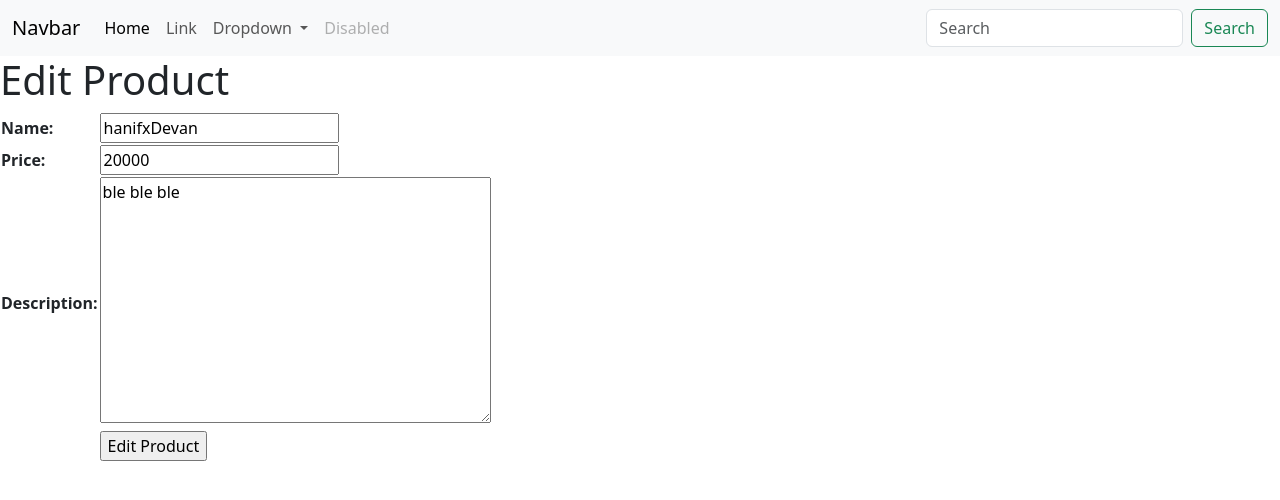
After one commit to KevinIW/shopping-list, a Django app: page /edit-product/1 in a window 1280 px wide. The commit adds this page. Shown: the top 500 px of the page. Run offline with Django 4.2, Linux system fonts and the light colour scheme; data comes from the database, SQL or seed files in the repository; both versions use the stored data as it was after the commit.

Commit message:
tutorial 4 selesai

```diff
--- /dev/null
+++ b/main/templates/edit_product.html
@@ -0,0 +1,22 @@
+{% extends 'base.html' %}
+
+{% load static %}
+
+{% block content %}
+
+<h1>Edit Product</h1>
+
+<form method="POST">
+    {% csrf_token %}
+    <table>
+        {{ form.as_table }}
+        <tr>
+            <td></td>
+            <td>
+                <input type="submit" value="Edit Product"/>
+            </td>
+        </tr>
+    </table>
+</form>
+
+{% endblock %}
--- a/main/urls.py
+++ b/main/urls.py
@@ -1,5 +1,6 @@
 from django.urls import path
 from main.views import show_main, create_product, show_xml, show_json, show_xml_by_id, show_json_by_id, register, login_user, logout_user
+from main.views import edit_product, delete_product
 
 app_name = 'main'
 
@@ -12,5 +13,8 @@ urlpatterns = [
     path('json/<int:id>/', show_json_by_id, name='show_json_by_id'),
     path('register/', register, name='register'),
     path('login/', login_user, name='login'),
-    path('logout/', logout_user, name='logout')
+    path('logout/', logout_user, name='logout'),
+    path('edit-product/<int:id>', edit_product, name='edit_product'),
+    path('delete/<int:id>', delete_product, name='delete_product'),
+
 ]
--- a/main/views.py
+++ b/main/views.py
@@ -86,3 +86,26 @@ def logout_user(request):
     response = HttpResponseRedirect(reverse('main:login'))
     response.delete_cookie('last_login')
     return response
+
+def edit_product(request, id):
+    # Get product berdasarkan ID
+    product = Product.objects.get(pk = id)
+
+    # Set product sebagai instance dari form
+    form = ProductForm(request.POST or None, instance=product)
+
+    if form.is_valid() and request.method == "POST":
+        # Simpan form dan kembali ke halaman awal
+        form.save()
+        return HttpResponseRedirect(reverse('main:show_main'))
+
+    context = {'form': form}
+    return render(request, "edit_product.html", context)
+
+def delete_product(request, id):
+    # Get data berdasarkan ID
+    product = Product.objects.get(pk = id)
+    # Hapus data
+    product.delete()
+    # Kembali ke halaman awal
+    return HttpResponseRedirect(reverse('main:show_main'))
--- a/templates/base.html
+++ b/templates/base.html
@@ -9,10 +9,59 @@
         />
         {% block meta %}
         {% endblock meta %}
+
+        <link href="https://cdn.jsdelivr.net/npm/bootstrap@5.3.2/dist/css/bootstrap.min.css" rel="stylesheet" integrity="sha384-T3c6CoIi6uLrA9TneNEoa7RxnatzjcDSCmG1MXxSR1GAsXEV/Dwwykc2MPK8M2HN" crossorigin="anonymous">
+
+        <script src="https://code.jquery.com/jquery-3.6.0.min.js" integrity="sha384-KyZXEAg3QhqLMpG8r+J4jsl5c9zdLKaUk5Ae5f5b1bw6AUn5f5v8FZJoMxm6f5cH1" crossorigin="anonymous"></script>
+
+        <script src="https://cdn.jsdelivr.net/npm/@popperjs/core@2.11.8/dist/umd/popper.min.js" integrity="sha384-I7E8VVD/ismYTF4hNIPjVp/Zjvgyol6VFvRkX/vR+Vc4jQkC+hVqc2pM8ODewa9r" crossorigin="anonymous"></script>
+        <script src="https://cdn.jsdelivr.net/npm/bootstrap@5.3.2/dist/js/bootstrap.min.js" integrity="sha384-BBtl+eGJRgqQAUMxJ7pMwbEyER4l1g+O15P+16Ep7Q9Q+zqX6gSbd85u4mG4QzX+" crossorigin="anonymous"></script>
+
+
+
     </head>
 
     <body>
+
+        <nav class="navbar navbar-expand-lg bg-body-tertiary">
+            <div class="container-fluid">
+              <a class="navbar-brand" href="#">Navbar</a>
+              <button class="navbar-toggler" type="button" data-bs-toggle="collapse" data-bs-target="#navbarSupportedContent" aria-controls="navbarSupportedContent" aria-expanded="false" aria-label="Toggle navigation">
+                <span class="navbar-toggler-icon"></span>
+              </button>
+              <div class="collapse navbar-collapse" id="navbarSupportedContent">
+                <ul class="navbar-nav me-auto mb-2 mb-lg-0">
+                  <li class="nav-item">
+                    <a class="nav-link active" aria-current="page" href="#">Home</a>
+                  </li>
+                  <li class="nav-item">
+                    <a class="nav-link" href="#">Link</a>
+                  </li>
+                  <li class="nav-item dropdown">
+                    <a class="nav-link dropdown-toggle" href="#" role="button" data-bs-toggle="dropdown" aria-expanded="false">
+                      Dropdown
+                    </a>
+                    <ul class="dropdown-menu">
+                      <li><a class="dropdown-item" href="#">Action</a></li>
+                      <li><a class="dropdown-item" href="#">Another action</a></li>
+                      <li><hr class="dropdown-divider"></li>
+                      <li><a class="dropdown-item" href="#">Something else here</a></li>
+                    </ul>
+                  </li>
+                  <li class="nav-item">
+                    <a class="nav-link disabled" aria-disabled="true">Disabled</a>
+                  </li>
+                </ul>
+                <form class="d-flex" role="search">
+                  <input class="form-control me-2" type="search" placeholder="Search" aria-label="Search">
+                  <button class="btn btn-outline-success" type="submit">Search</button>
+                </form>
+              </div>
+            </div>
+          </nav>
+
         {% block content %}
+
         {% endblock content %}
     </body>
 </html>
```
Also changed, not shown: main/templates/main.html (+31 -3 lines), db.sqlite3.
